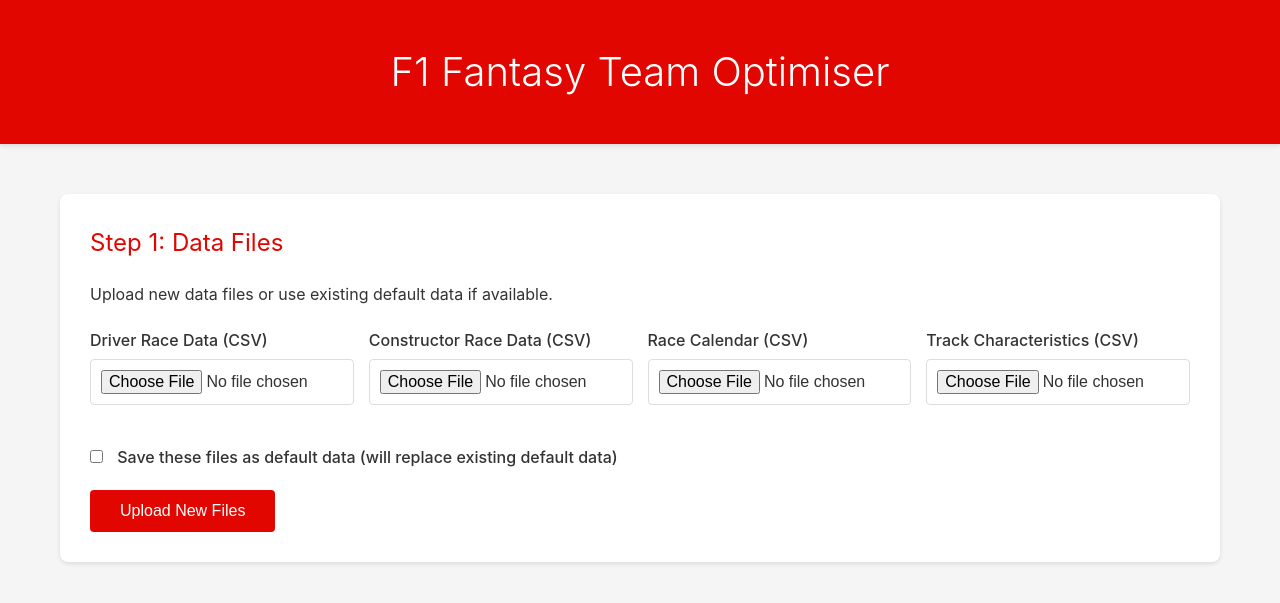
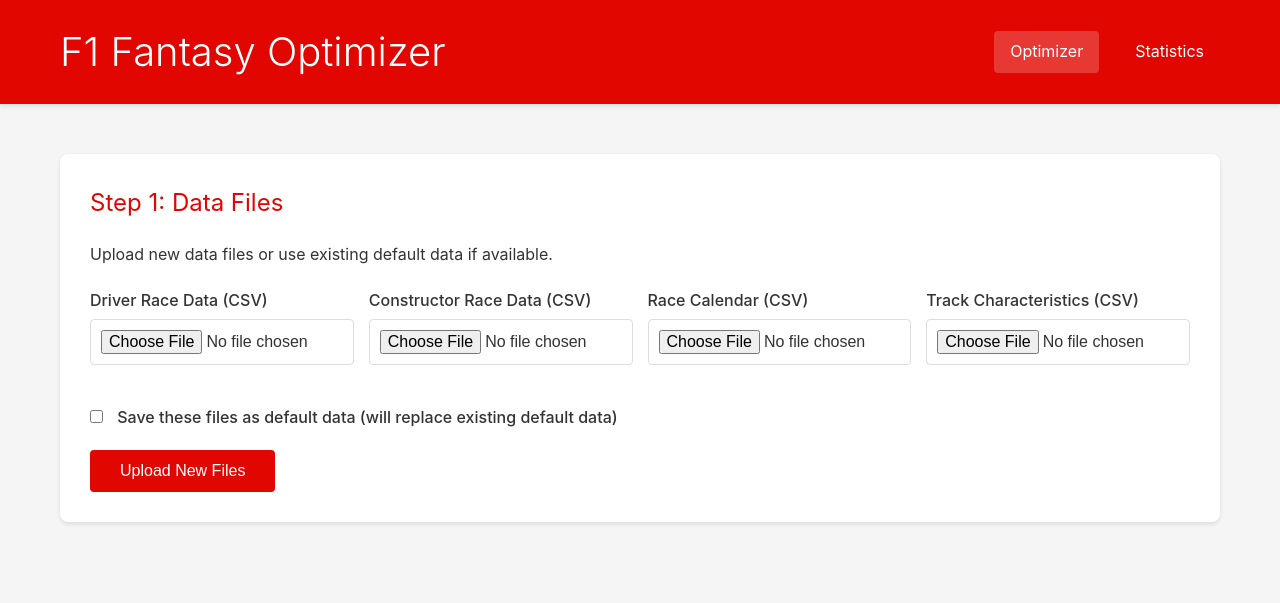
Before and after one commit to taylorelley/f1_fantasy, a Flask app: page / in a window 1280 px wide. Shown: the top 603 px of the page. Run offline with Flask 3, Linux system fonts and the light colour scheme.

Commit message:
add stats

```diff
--- a/templates/index.html
+++ b/templates/index.html
@@ -1,10 +1,9 @@
-
 <!DOCTYPE html>
 <html lang="en">
 <head>
     <meta charset="UTF-8">
     <meta name="viewport" content="width=device-width, initial-scale=1.0">
-    <title>F1 Fantasy Team Optimiser</title>
+    <title>F1 Fantasy Optimizer</title>
     <style>
         * {
             margin: 0;
@@ -33,10 +32,39 @@
             box-shadow: 0 2px 5px rgba(0,0,0,0.1);
         }
 
+        .header-content {
+            max-width: 1200px;
+            margin: 0 auto;
+            padding: 0 20px;
+            display: flex;
+            justify-content: space-between;
+            align-items: center;
+        }
+
         h1 {
-            text-align: center;
             font-size: 2.5em;
             font-weight: 300;
+        }
+
+        .nav-links {
+            display: flex;
+            gap: 20px;
+        }
+
+        .nav-links a {
+            color: white;
+            text-decoration: none;
+            padding: 8px 16px;
+            border-radius: 4px;
+            transition: background 0.3s;
+        }
+
+        .nav-links a:hover {
+            background: rgba(255,255,255,0.2);
+        }
+
+        .nav-links a.active {
+            background: rgba(255,255,255,0.2);
         }
 
         .section {
@@ -269,8 +297,12 @@
 </head>
 <body>
     <header>
-        <div class="container">
-            <h1>F1 Fantasy Team Optimiser</h1>
+        <div class="header-content">
+            <h1>F1 Fantasy Optimizer</h1>
+            <nav class="nav-links">
+                <a href="/" class="active">Optimizer</a>
+                <a href="/statistics">Statistics</a>
+            </nav>
         </div>
     </header>
 
@@ -320,7 +352,7 @@
 
         <!-- Configuration Section -->
         <div class="section" id="config-section" style="display: none;">
-            <h2>Step 2: Configure Optimisation</h2>
+            <h2>Step 2: Configure Optimization</h2>
 
             <div class="form-group">
                 <label>Races Completed: <span id="races-completed">-</span></label>
@@ -385,24 +417,24 @@
             </div>
 
             <div class="button-group">
-                <button class="button" onclick="runOptimization()">Run Optimisation</button>
+                <button class="button" onclick="runOptimization()">Run Optimization</button>
                 <button class="button button-secondary" onclick="resetToUpload()">Change Data Files</button>
             </div>
         </div>
 
         <!-- Progress Section -->
         <div class="section progress" id="progress-section">
-            <h2>Optimisation Progress</h2>
+            <h2>Optimization Progress</h2>
             <div class="loading">
                 <div class="spinner"></div>
-                <p>Running optimisation...</p>
+                <p>Running optimization...</p>
             </div>
             <div id="progress-messages"></div>
         </div>
 
         <!-- Results Section -->
         <div class="section results" id="results-section">
-            <h2>Optimisation Results</h2>
+            <h2>Optimization Results</h2>
             <div id="results-content"></div>
         </div>
     </div>
```
